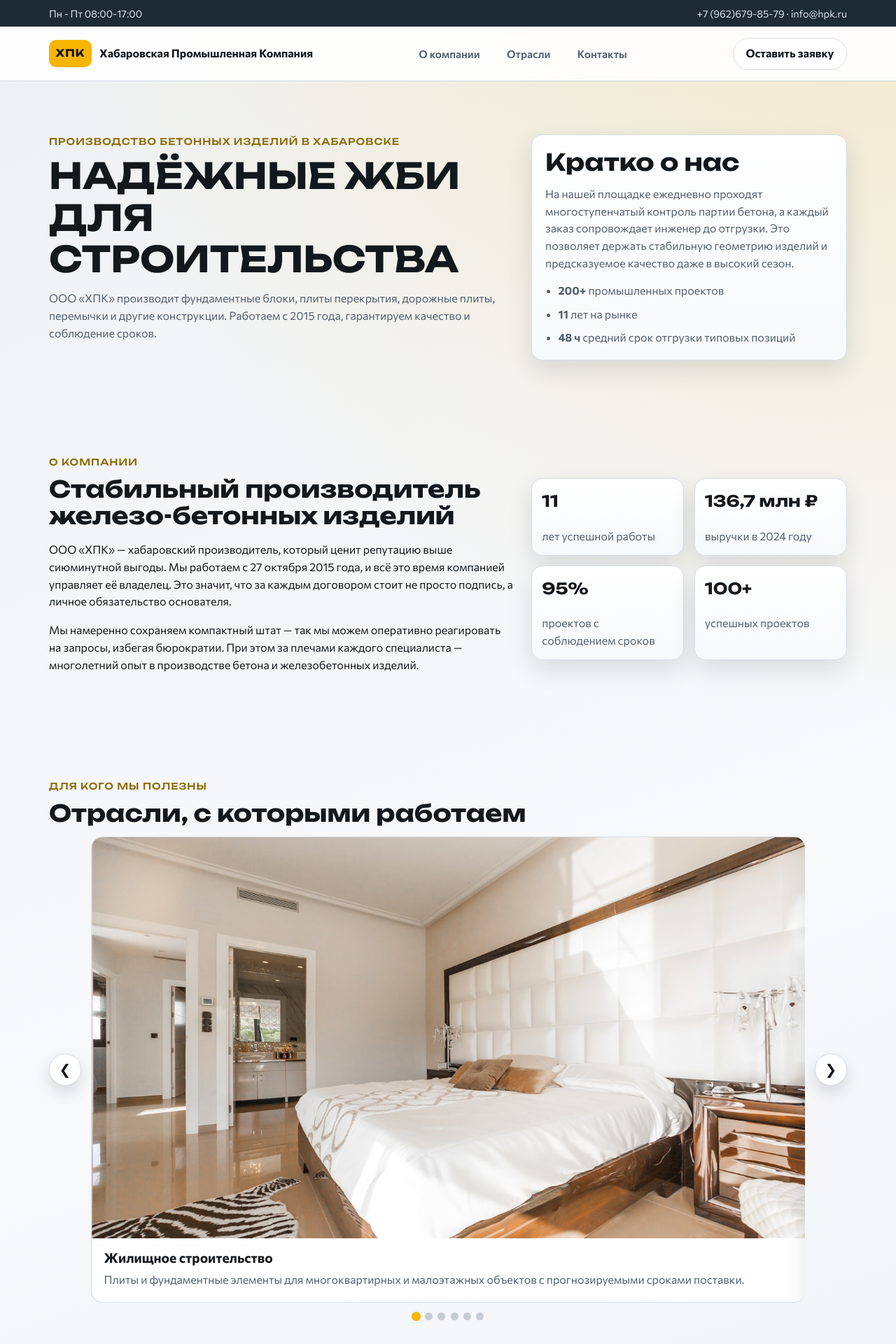
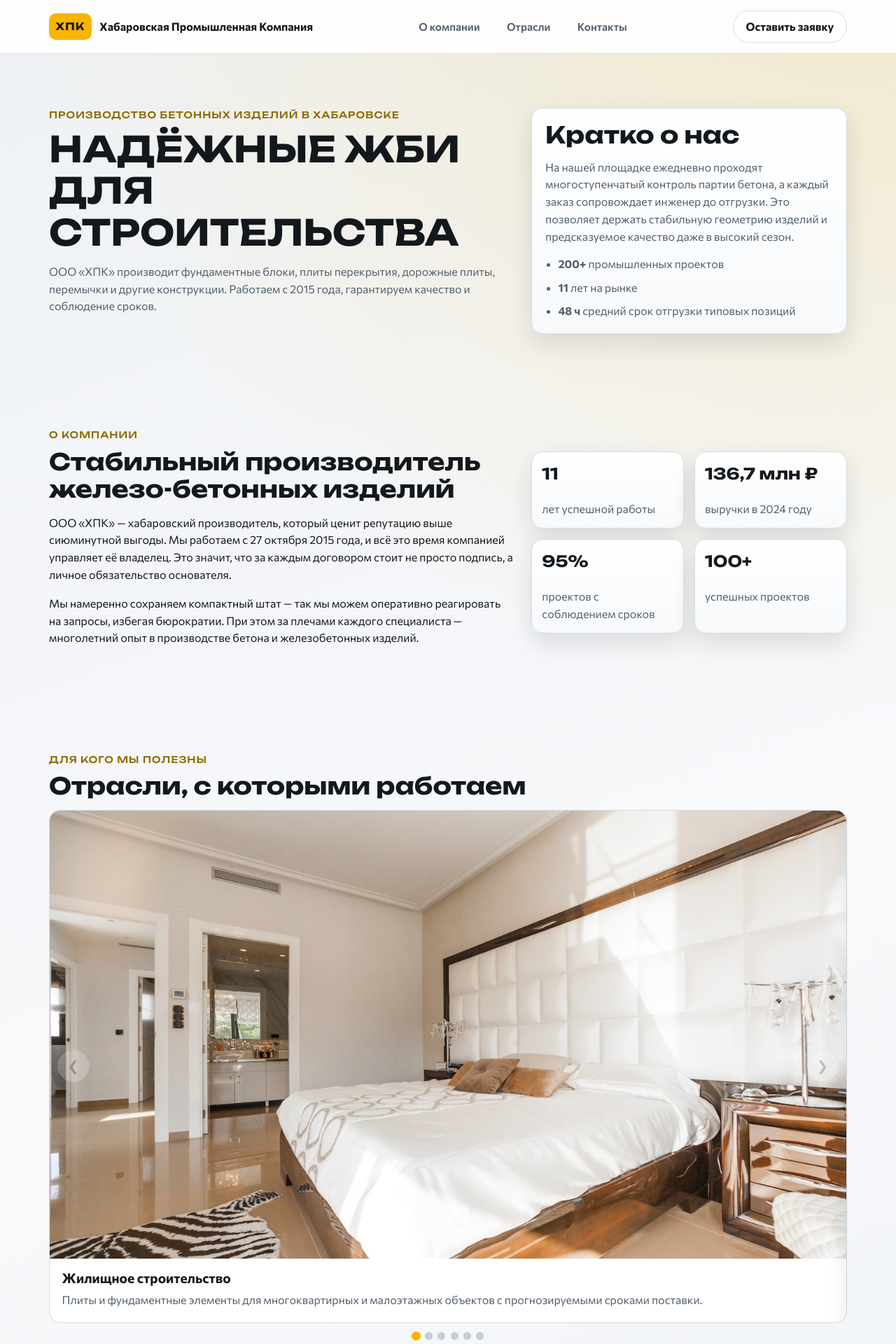
Before and after one commit to freeway96/CRM-Diplom, a PHP site: page / in a window 1280 px wide. Shown: the top 1920 px of the page at 70% size. Run offline with PHP 8.4, Linux system fonts and the light colour scheme.

Commit message:
1.1 dark + mobile ver

```diff
--- a/CRM/login.html
+++ b/CRM/login.html
@@ -23,7 +23,6 @@
       <div class="login-card">
         <p class="kicker">Внутренний доступ</p>
         <h1>Вход в CRM</h1>
-        <p class="login-text">Доступ предоставляется только сотрудникам ООО «ХПК». Регистрация в системе отключена.</p>
 
         <form class="login-form" action="#" method="post" autocomplete="on">
           <label>
--- a/index.html
+++ b/index.html
@@ -11,13 +11,6 @@
   <link rel="stylesheet" href="styles.css" />
 </head>
 <body>
-  <div class="topline">
-    <div class="container topline-row">
-      <p>Пн - Пт 08:00-17:00</p>
-      <p><a href="tel:+79626798579">+7 (962)679-85-79</a> · <a href="mailto:info@hpk.ru">info@hpk.ru</a></p>
-    </div>
-  </div>
-
   <header class="header" id="home">
     <div class="container header-row">
       <a class="brand" href="CRM/login.html" aria-label="ООО ХПК">
@@ -102,10 +95,10 @@
         <p class="kicker">Для кого мы полезны</p>
         <h2>Отрасли, с которыми работаем</h2>
         <div class="industries-carousel reveal" data-reveal data-industries-carousel>
-          <button class="carousel-arrow prev" type="button" aria-label="Предыдущая отрасль" data-carousel-prev>
-            &#10094;
-          </button>
           <div class="carousel-viewport">
+            <button class="carousel-arrow prev" type="button" aria-label="Предыдущая отрасль" data-carousel-prev>
+              &#10094;
+            </button>
             <div class="carousel-track" data-carousel-track>
               <article class="industry-slide">
                 <img src="assets/images/industry-housing.jpg" alt="Жилищное строительство" loading="lazy" />
@@ -150,10 +143,10 @@
                 </div>
               </article>
             </div>
+            <button class="carousel-arrow next" type="button" aria-label="Следующая отрасль" data-carousel-next>
+              &#10095;
+            </button>
           </div>
-          <button class="carousel-arrow next" type="button" aria-label="Следующая отрасль" data-carousel-next>
-            &#10095;
-          </button>
           <div class="carousel-dots" aria-label="Навигация по слайдам">
             <button class="carousel-dot is-active" type="button" aria-label="Слайд 1"></button>
             <button class="carousel-dot" type="button" aria-label="Слайд 2"></button>
--- a/styles.css
+++ b/styles.css
@@ -63,9 +63,46 @@
   --line: #d5dde4;
   --brand: #f7b500;
   --brand-dark: #d79c00;
+  --brand-ink: #181200;
+  --brand-ink-soft: #7c5d00;
+  --brand-soft: #fff8df;
+  --kicker: #8b6a00;
   --accent: #1d2b36;
+  --dot: #c4ccd4;
+  --header-bg: rgba(255, 255, 255, 0.9);
+  --footer-bg: rgba(29, 43, 54, 0.06);
+  --bg-grad-1: #eef1f4;
+  --bg-grad-2: #f8f9fb;
+  --bg-grad-3: #edf1f4;
+  --brand-glow: rgba(247, 181, 0, 0.2);
   --radius: 16px;
   --shadow: 0 14px 34px rgba(19, 24, 29, 0.12);
+}
+
+@media (prefers-color-scheme: dark) {
+  :root {
+    --bg: #0c1014;
+    --surface: #141b22;
+    --surface-soft: #18212a;
+    --ink: #f5f7fb;
+    --muted: #c1cbd6;
+    --line: #26323d;
+    --brand: #f0b31a;
+    --brand-dark: #d49b13;
+    --brand-ink: #1a1200;
+    --brand-ink-soft: #ffdd8f;
+    --brand-soft: #2b2310;
+    --kicker: #f0c15a;
+    --accent: #0e141a;
+    --dot: #3a4654;
+    --header-bg: rgba(12, 16, 20, 0.92);
+    --footer-bg: rgba(255, 255, 255, 0.04);
+    --bg-grad-1: #0f1419;
+    --bg-grad-2: #111820;
+    --bg-grad-3: #0f151c;
+    --brand-glow: rgba(240, 179, 26, 0.08);
+    --shadow: 0 18px 36px rgba(0, 0, 0, 0.45);
+  }
 }
 
 * {
@@ -87,8 +124,8 @@ body {
   font-family: "Commissioner", "Segoe UI", Arial, sans-serif;
   color: var(--ink);
   background:
-    radial-gradient(circle at 100% -10%, rgba(247, 181, 0, 0.2), transparent 40%),
-    linear-gradient(160deg, #eef1f4, #f8f9fb 52%, #edf1f4),
+    radial-gradient(circle at 100% -10%, var(--brand-glow), transparent 40%),
+    linear-gradient(160deg, var(--bg-grad-1), var(--bg-grad-2) 52%, var(--bg-grad-3)),
     var(--bg);
   line-height: 1.55;
 }
@@ -102,34 +139,13 @@ a {
   color: inherit;
 }
 
-.topline {
-  background: var(--accent);
-  color: #dbe3eb;
-  font-size: 0.9rem;
-}
-
-.topline-row {
-  display: flex;
-  justify-content: space-between;
-  align-items: center;
-  gap: 1rem;
-  padding: 0.5rem 0;
-}
-
-.topline p {
-  margin: 0;
-}
-
-.topline a {
-  text-decoration: none;
-}
 
 .header {
   position: sticky;
   top: 0;
   z-index: 40;
   border-bottom: 1px solid var(--line);
-  background: rgba(255, 255, 255, 0.9);
+  background: var(--header-bg);
   backdrop-filter: blur(10px);
 }
 
@@ -156,7 +172,7 @@ a {
   letter-spacing: 0.08em;
   padding: 0.5rem 0.6rem;
   border-radius: 10px;
-  color: #111;
+  color: var(--brand-ink);
   background: var(--brand);
 }
 
@@ -474,8 +490,8 @@ h2 {
 }
 
 .industries-carousel {
+  position: relative;
   display: grid;
-  grid-template-columns: auto 1fr auto;
   gap: 0.85rem;
   align-items: center;
 }
@@ -530,18 +546,37 @@ h2 {
   height: 46px;
   border: 1px solid var(--line);
   border-radius: 50%;
-  background: #fff;
+  background: var(--surface);
   color: var(--ink);
   font-size: 1.25rem;
   cursor: pointer;
   box-shadow: 0 10px 22px rgba(19, 24, 29, 0.14);
   transition: all 0.28s ease;
+  position: absolute;
+  top: 50%;
+  transform: translateY(-50%);
+  z-index: 2;
+  opacity: 0.2;
+  transition: opacity 0.25s ease, transform 0.25s ease, border-color 0.25s ease, color 0.25s ease, background 0.25s ease;
+}
+
+.carousel-arrow:hover,
+.carousel-arrow:focus-visible {
+  opacity: 0.85;
+}
+
+.carousel-arrow.prev {
+  left: 12px;
+}
+
+.carousel-arrow.next {
+  right: 12px;
 }
 
 .carousel-arrow:hover {
   border-color: var(--brand);
-  color: #7c5d00;
-  background: #fff8df;
+  color: var(--brand-ink-soft);
+  background: var(--brand-soft);
 }
 
 .carousel-dots {
```
Also changed, not shown: other parts of styles.css (+23 -14 lines), info.txt (added, +7 -0 lines).
